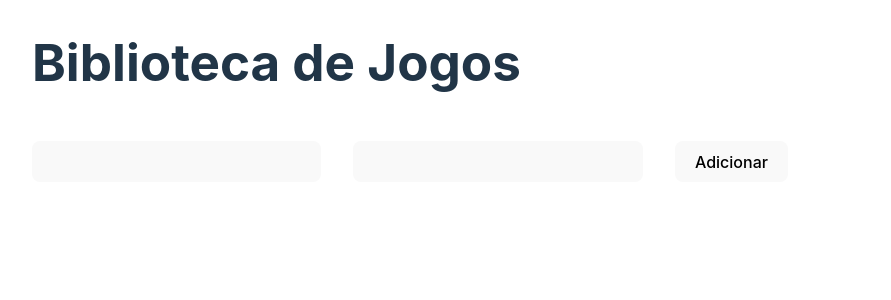
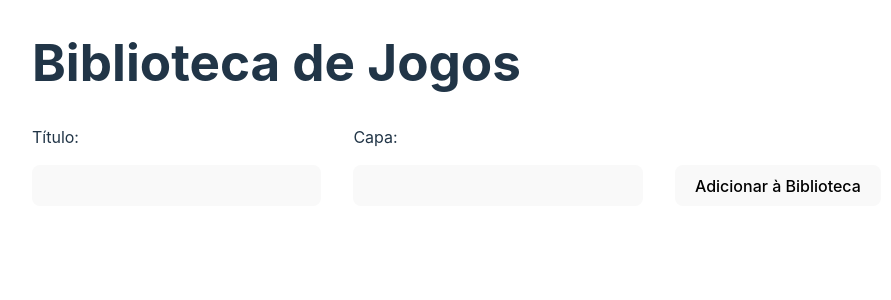
Before and after one commit to mdanieldantas/biblioteca-de-jogos, a React (Vite) app: page / in a window 1280 px wide. Shown: the top 300 px of the page, without its empty margins (32-923 px from the left). Built offline with nearby package versions, Linux system fonts and the light colour scheme.

Commit message:
Refatorar estilos da aplicação e adicionar formulário para adicionar jogos

```diff
--- a/src/components/NewGameForm.jsx
+++ b/src/components/NewGameForm.jsx
@@ -15,9 +15,9 @@
 
   return (
     <form onSubmit={handleSubmit}>
-      <TextImput value={title} setValue={setTitle} />
-      <TextImput value={cover} setValue={setCover} />
-      <button>Adicionar</button>
+      <TextImput id="title" label="Título: " value={title} setValue={setTitle} />
+      <TextImput id="cover" label="Capa:" value={cover} setValue={setCover} />
+      <button>Adicionar à Biblioteca</button>
     </form>
   );
 }
--- a/src/components/TextInput.jsx
+++ b/src/components/TextInput.jsx
@@ -3,17 +3,19 @@
 TextInput.propTypes = {
     label: PropTypes.string,
     value: PropTypes.string,
-    setValue: PropTypes.func
+    setValue: PropTypes.func,
+    id: PropTypes.string
 }
 
-export default function TextInput ({label, value, setValue}){
+export default function TextInput ({id, label, value, setValue}){
 
     return(
         <div>
-        <label htmlFor="title">{label}</label>
+        <label htmlFor={id}>{label}</label>
         <input
         type="text"
-        id="title"
+        name={id}
+        id={id}
         value={value}
         onChange={(e) => setValue(e.target.value)}
         />
```
